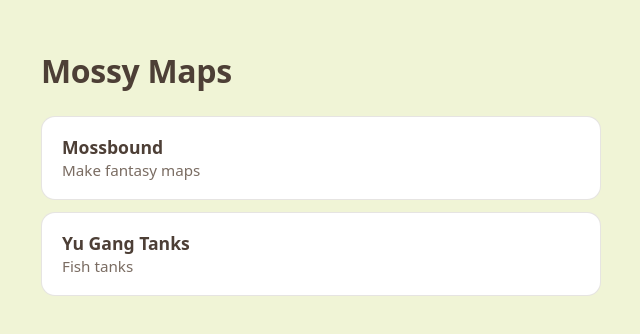
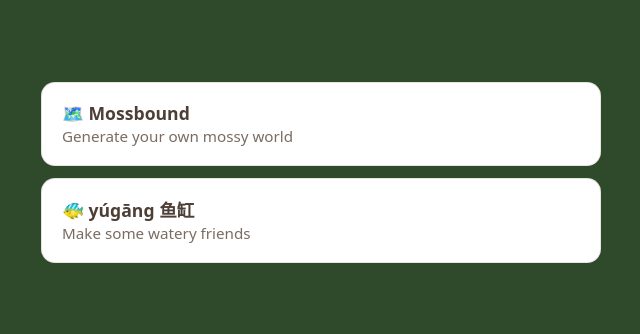
Before and after one commit to mossymaps/mossbound, a website built with Vite: page index.html in a window 1280 px wide. Shown: the part 228-562 px from the top of the page, without its empty margins (319-959 px from the left). Built offline with nearby package versions, Linux system fonts and the light colour scheme.

Commit message:
Restyle the home page: mossy green background, renamed fish tank card, emojis and new copy
Co-Authored-By: Claude Opus 5.5 <noreply@anthropic.com>

```diff
--- a/index.html
+++ b/index.html
@@ -3,14 +3,13 @@
 <head>
 <meta charset="UTF-8">
 <meta name="viewport" content="width=device-width, initial-scale=1.0">
-<title>Mossy Maps</title>
+<title>ongoing projects</title>
 <style>
-  :root{--bg:#f0f4d6;--card:#ffffff;--ink:#4D3F36;--soft:#7a6c62;--line:rgba(77,63,54,.14);color-scheme:light}
-  @media (prefers-color-scheme:dark){:root{--bg:#1b1a16;--card:#25231e;--ink:#ece6d8;--soft:#a89e8f;--line:rgba(236,230,216,.14);color-scheme:dark}}
+  :root{--bg:#2f4a2a;--card:#ffffff;--ink:#4D3F36;--soft:#7a6c62;--line:rgba(77,63,54,.14);color-scheme:light}
+  @media (prefers-color-scheme:dark){:root{--bg:#24391f;--card:#1a2a16;--ink:#ece6d8;--soft:#a89e8f;--line:rgba(236,230,216,.14);color-scheme:dark}}
   *{box-sizing:border-box}
   body{margin:0;min-height:100vh;background:var(--bg);color:var(--ink);font-family:system-ui,-apple-system,"Segoe UI",sans-serif;display:flex;align-items:center;justify-content:center;padding:32px 16px}
   main{width:100%;max-width:560px}
-  h1{font-size:2rem;margin:0 0 24px;letter-spacing:-.01em}
   ul{list-style:none;margin:0;padding:0;display:grid;gap:12px}
   a{display:block;padding:18px 20px;background:var(--card);border:1px solid var(--line);border-radius:14px;color:inherit;text-decoration:none;transition:transform .15s,border-color .15s}
   a:hover,a:focus-visible{transform:translateY(-2px);border-color:var(--ink)}
@@ -20,10 +19,9 @@
 </head>
 <body>
 <main>
-  <h1>Mossy Maps</h1>
   <ul>
-    <li><a href="/map/"><strong>Mossbound</strong><span>Make fantasy maps</span></a></li>
-    <li><a href="/fishtank/"><strong>Yu Gang Tanks</strong><span>Fish tanks</span></a></li>
+    <li><a href="/map/"><strong>🗺️ Mossbound</strong><span>Generate your own mossy world</span></a></li>
+    <li><a href="/fishtank/"><strong>🐠 yúgāng 鱼缸</strong><span>Make some watery friends</span></a></li>
   </ul>
 </main>
 </body>
```
